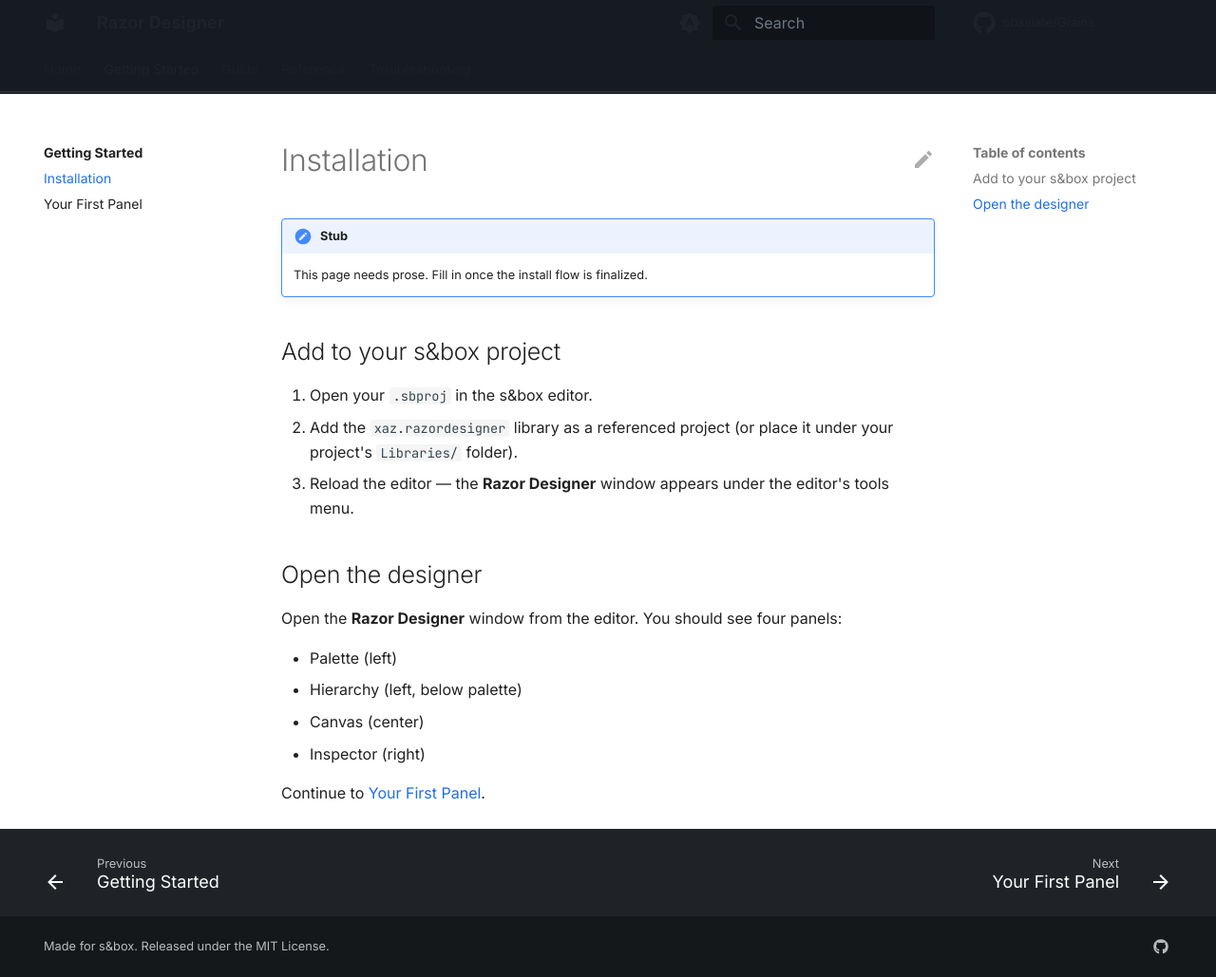
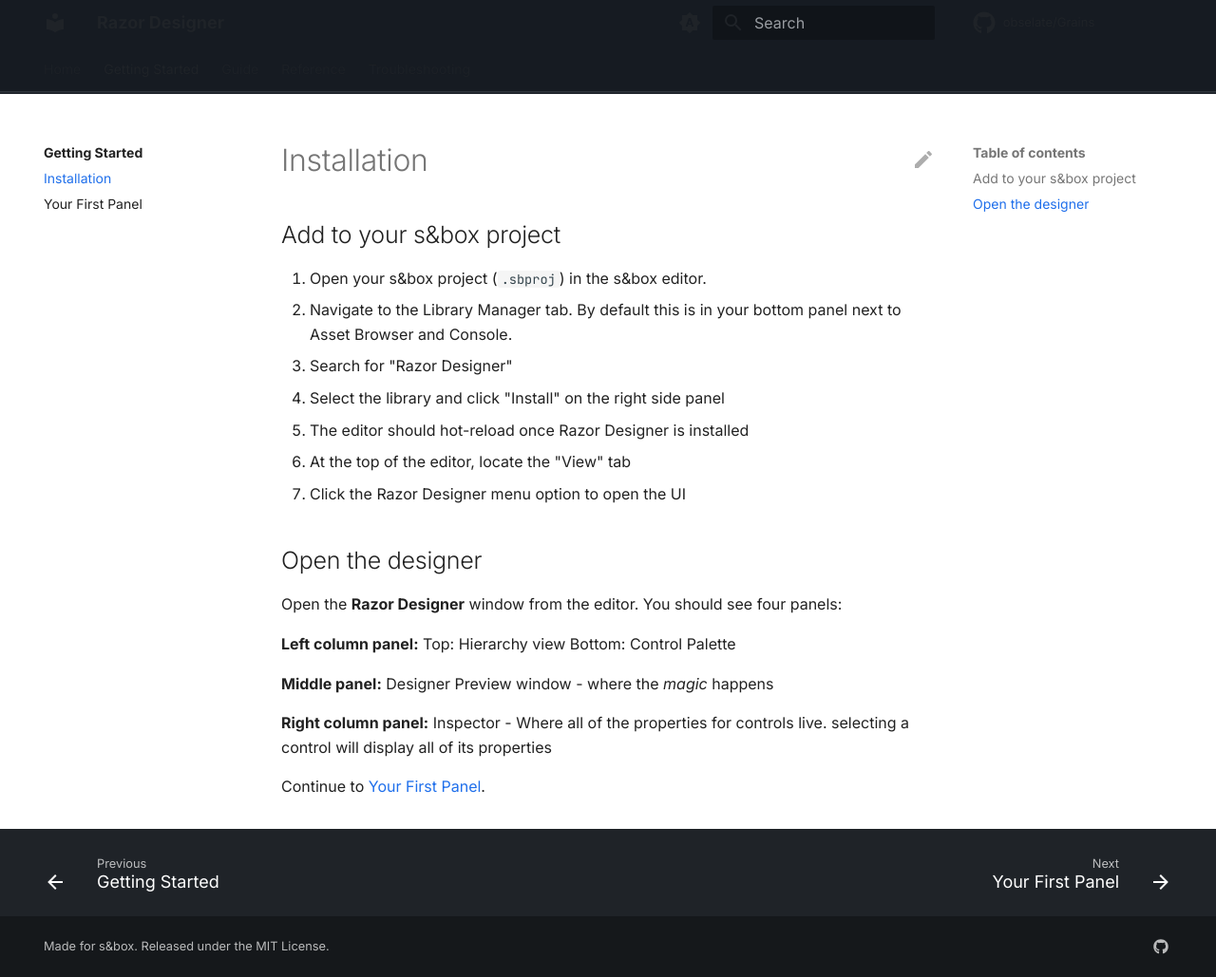
Before and after one commit to obselate/Grains, an MkDocs documentation site: the page built from docs/getting-started/installation.md, in a window 1280 px wide and 1029 px high. Shown: the whole window at 95% size. Built offline with MkDocs 1.6.1 and Material for MkDocs 9.7.7, drawn with Linux system fonts in a browser that asks for light colours; comment, search, counter and statistics services are not loaded.

Commit message:
Update installation.md

```diff
--- a/docs/getting-started/installation.md
+++ b/docs/getting-started/installation.md
@@ -1,23 +1,27 @@
 # Installation
-
-!!! note "Stub"
-    This page needs prose. Fill in once the install flow is finalized.
 
 ## Add to your s&box project
 
-1. Open your `.sbproj` in the s&box editor.
-2. Add the `xaz.razordesigner` library as a referenced project (or place it under
-   your project's `Libraries/` folder).
-3. Reload the editor — the **Razor Designer** window appears under the editor's
-   tools menu.
+1. Open your s&box project (`.sbproj`) in the s&box editor.
+2. Navigate to the Library Manager tab. By default this is in your bottom panel next to Asset Browser and Console.
+3. Search for "Razor Designer"
+4. Select the library and click "Install" on the right side panel
+5. The editor should hot-reload once Razor Designer is installed
+6. At the top of the editor, locate the "View" tab
+7. Click the Razor Designer menu option to open the UI
 
 ## Open the designer
 
 Open the **Razor Designer** window from the editor. You should see four panels:
 
-- Palette (left)
-- Hierarchy (left, below palette)
-- Canvas (center)
-- Inspector (right)
+**Left column panel:**
+Top: Hierarchy view
+Bottom: Control Palette
+
+**Middle panel:**
+Designer Preview window - where the *magic* happens
+
+**Right column panel:**
+Inspector - Where all of the properties for controls live. selecting a control will display all of its properties
 
 Continue to [Your First Panel](first-panel.md).
```
